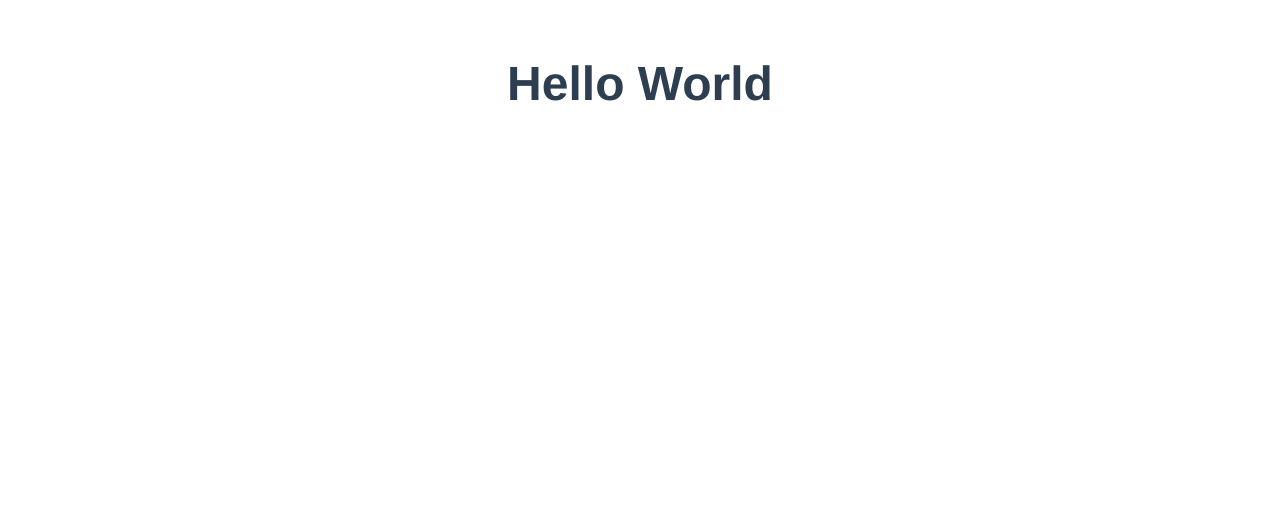
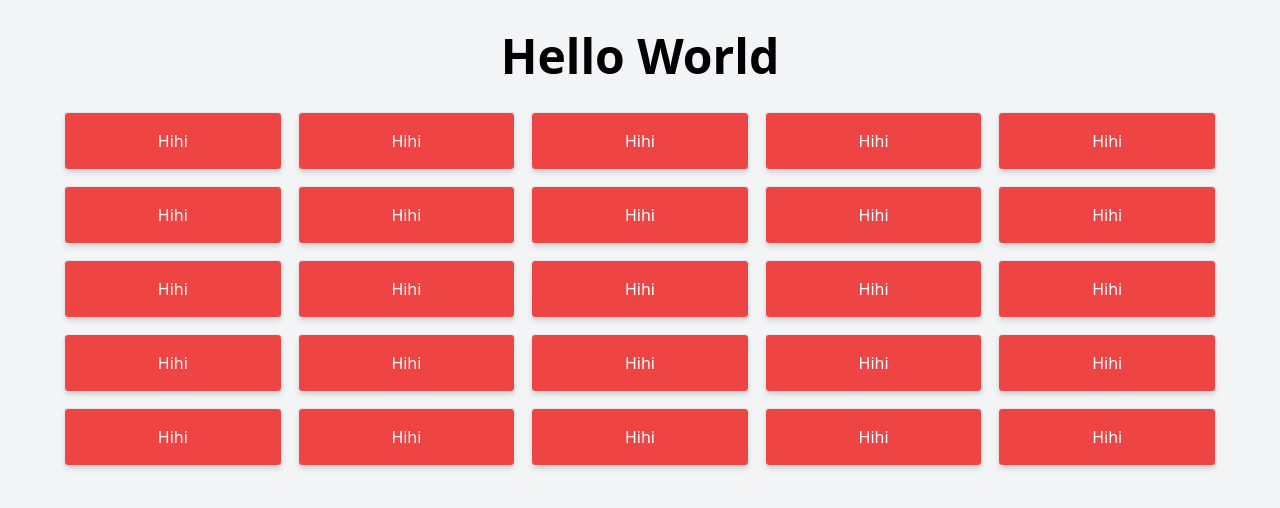
Before and after one commit to pontakornth/matching-card, a Vue app: page / in a window 1280 px wide. Shown: the top 508 px of the page. Built offline with nearby package versions, Linux system fonts and the light colour scheme.

Commit message:
feat: Complete initial layout

```diff
--- a/src/App.vue
+++ b/src/App.vue
@@ -1,22 +1,48 @@
 <template>
-<h1 class="text-5xl font-bold">Hello World</h1>
+<h1 class="text-5xl text-center font-bold">Hello World</h1>
+<div class="grid grid-cols-5 gap-4 p-8 container mx-auto">
+<card text="Hihi"></card>
+<card text="Hihi"></card>
+<card text="Hihi"></card>
+<card text="Hihi"></card>
+<card text="Hihi"></card>
+<card text="Hihi"></card>
+<card text="Hihi"></card>
+<card text="Hihi"></card>
+<card text="Hihi"></card>
+<card text="Hihi"></card>
+<card text="Hihi"></card>
+<card text="Hihi"></card>
+<card text="Hihi"></card>
+<card text="Hihi"></card>
+<card text="Hihi"></card>
+<card text="Hihi"></card>
+<card text="Hihi"></card>
+<card text="Hihi"></card>
+<card text="Hihi"></card>
+<card text="Hihi"></card>
+<card text="Hihi"></card>
+<card text="Hihi"></card>
+<card text="Hihi"></card>
+<card text="Hihi"></card>
+<card text="Hihi"></card>
+</div>
 </template>
 
 <script lang="ts">
 import { defineComponent } from 'vue'
+import Card from './components/Card.vue'
 
 export default defineComponent({
   name: 'App',
+  components: {
+    Card
+  }
 })
 </script>
 
 <style>
-#app {
-  font-family: Avenir, Helvetica, Arial, sans-serif;
-  -webkit-font-smoothing: antialiased;
-  -moz-osx-font-smoothing: grayscale;
-  text-align: center;
-  color: #2c3e50;
-  margin-top: 60px;
+body {
+  @apply bg-gray-100 p-8;
 }
 </style>
--- /dev/null
+++ b/src/components/Card.vue
@@ -0,0 +1,19 @@
+<template>
+    <div class="text-center shadow-md border bg-red-500 text-white border rounded p-4">
+        {{text}}
+    </div>
+</template>
+
+<script lang="ts">
+import { defineComponent } from 'vue'
+
+export default defineComponent({
+    name: 'Card',
+    props: {
+        text: {
+            type: String,
+            required: true
+        }
+    }
+})
+</script>
```
